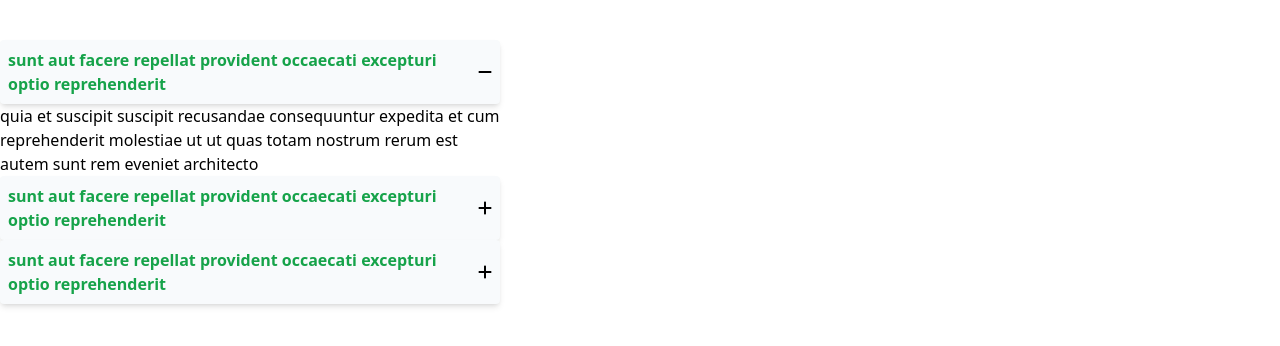
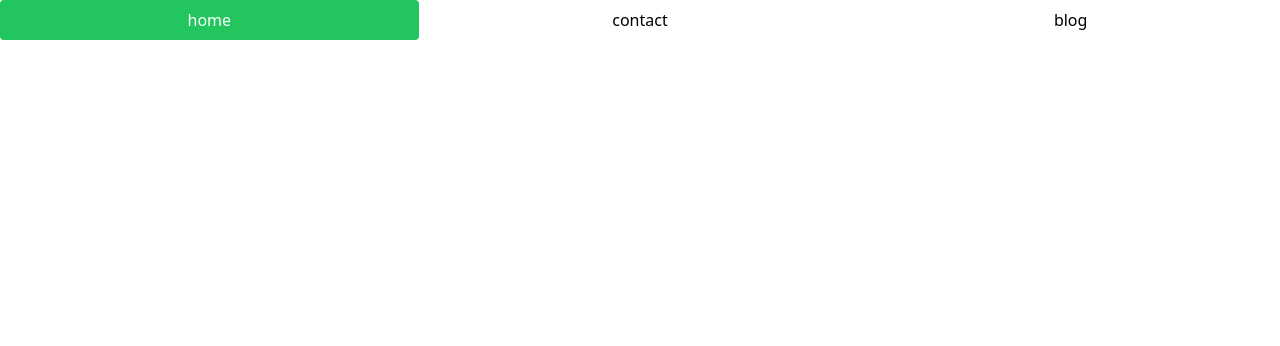
Before and after one commit to Mark-Alexis-Posadas/react-typescript-projects, a React (Vite) app: page / in a window 1280 px wide. Shown: the top 346 px of the page. Built offline with nearby package versions, Linux system fonts and the light colour scheme.

Commit message:
added tab

```diff
--- a/src/App.tsx
+++ b/src/App.tsx
@@ -1,9 +1,9 @@
-import Accordion from "./Accordion/Accordion";
+import Tab from "./Tab/Tab";
 
 const App = () => {
   return (
     <>
-      <Accordion />
+      <Tab />
     </>
   );
 };
--- /dev/null
+++ b/src/Tab/Tab.tsx
@@ -0,0 +1,15 @@
+import { useState } from "react";
+import TabItem from "./TabItem";
+import { tabText, tabContent } from "./data";
+const Tab = () => {
+  const [activeTab, setActiveTab] = useState<number>(0);
+  return (
+    <ul className="grid grid-cols-3 gap-3">
+      {tabText.map((item, index) => (
+        <TabItem key={index} item={item} index={index} activeTab={activeTab} />
+      ))}
+    </ul>
+  );
+};
+
+export default Tab;
--- /dev/null
+++ b/src/Tab/TabItem.tsx
@@ -0,0 +1,18 @@
+interface ItemProp {
+  item: string;
+  index: number;
+  activeTab: number;
+}
+const TabItem = ({ item, index, activeTab }: ItemProp) => {
+  return (
+    <li
+      className={`${
+        activeTab === index ? "bg-green-500 text-white" : "bg-white text-black"
+      } p-2 rounded text-center cursor-pointer`}
+    >
+      {item}
+    </li>
+  );
+};
+
+export default TabItem;
--- /dev/null
+++ b/src/Tab/data.ts
@@ -0,0 +1,19 @@
+interface Data {
+  id: number;
+  description: string;
+}
+export const tabText: string[] = ["home", "contact", "blog"];
+export const tabContent: Data[] = [
+  {
+    id: 1,
+    description: "home",
+  },
+  {
+    id: 2,
+    description: "content",
+  },
+  {
+    id: 3,
+    description: "blog",
+  },
+];
```
